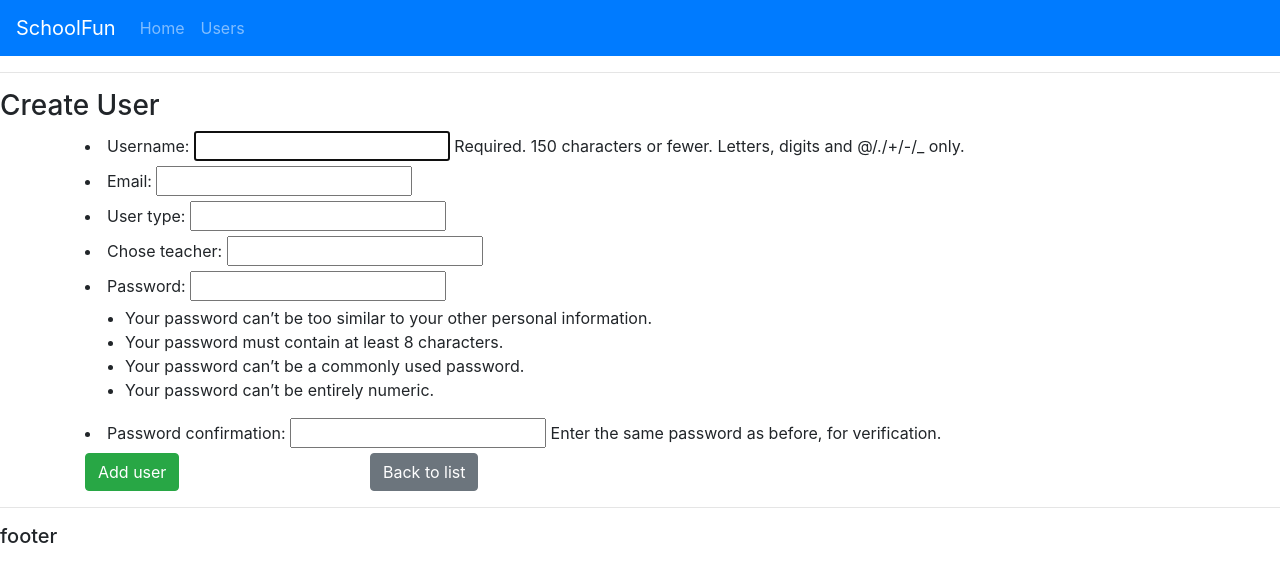
After one commit to amarhbaneen/BS_PM2021_TEAM_7, a Django app: page /create_user/ in a window 1280 px wide. The commit adds this page. Shown: the top 582 px of the page. Run offline with Django 3.2, Linux system fonts and the light colour scheme; some libraries are stand-ins or nearby versions.

Commit message:
הוספת סיפורי משתמש של ספרינט 1 לפרויקט החדש BSPM2021T7-27   -  בתור מנהל אוכל לבצע עריכת שינויים על משתמש
    BSPM2021T7-81  - כפתור שמירת שינוי :Front end
    BSPM2021T7-80  - דף לשינוי פרטים :Front end
    BSPM2021T7-79  -  edit כפתור: Front end
    BSPM2021T7-123 - עדכון בסיס נתונים:Back end

BSPM2021T7-32 - בתור מנהל אוכל לבצע מחיקת משתמש לשלוט במערכת
      BSPM2021T7-82 - כפתור מחיקה :Front end
      BSPM2021T7-124 - שמירת שינוי: Back end

בתור מנהל אוכל להוסיף משתמש למערכת.

ספרינט 2

BSPM2021T7-60 - בתור סטודנט אוכל לצפות בפרופיל שלי
       BSPM2021T7-111 - הצגת פרופיל :Front end
       BSPM2021T7-110 - כפתור פרופיל: Front end

BSPM2021T7-50   - בתור מנהל אוכל לצפות בפרטים של משתמש
    BSPM2021T7-125 - פונקציה החזרת מידע :Back end
    BSPM2021T7-104 - כפתור צפייה :Front end
    BSPM2021T7-106 - דף הצגת מידע :Front end

BSPM2021T7-40 - בתור מנהל אוכל לבצע חיפוש משתמש על מנת לבצע כל מנה פעולות.
   BSPM2021T7-102 - כפתור חיפוש משתמש:Front end
   BSPM2021T7-103 - דף להכניס פרטי משתמש :Front end

```diff
--- /dev/null
+++ b/App/forms.py
@@ -0,0 +1,49 @@
+from django import forms
+from django.contrib.auth import login,authenticate
+from django.contrib.auth.forms import UserCreationForm
+from django.contrib.auth.models import User
+from .models import Teacher
+
+'''queryset =Teacher.objects.all()
+teacher_id=[p.userId for p in queryset]'''
+
+class addUserForm(UserCreationForm):
+    email=forms.EmailField()
+    user_type=forms.CharField(max_length=50,required=True)
+    chose_teacher = forms.CharField(max_length=50,required=False)
+    class Meta:
+        model=User
+        fields=['username','email','user_type','chose_teacher','password1','password2']
+
+    def clean_email(self):
+        email=self.cleaned_data.get('email')
+        if User.objects.filter(email=email).exists():
+            raise forms.ValidationError('This mail is all ready in system')
+        elif not email.endswith('com') and not email.endswith('il'):
+            raise forms.ValidationError('This is not a valid email')
+        return email
+
+    def clean_user_type(self):
+        user_type=self.cleaned_data.get('user_type')
+        if user_type not in ('teacher','student','Student','Teacher'):
+            raise forms.ValidationError('you need to chose one of this [Student,Teacher]')
+        else:
+            return user_type
+
+
+    def clean_chose_teacher(self):
+        user_type=self.clean_user_type()
+        chose_teacher = self.cleaned_data.get('chose_teacher')
+        user = User.objects.get(username=chose_teacher)
+        if user_type in ('teacher','Teacher'):
+            if chose_teacher !='':
+                raise forms.ValidationError('keep this box empty for teacher')
+            else:
+                return chose_teacher
+        elif user_type in ('student','Student'):
+            if chose_teacher == '':
+                raise forms.ValidationError('you need to pick a teacher')
+            elif not  Teacher.objects.filter(user=user).exists():
+                raise forms.ValidationError('Teacher name is  not existing ')
+            else:
+                return chose_teacher
--- a/App/templates/base.html
+++ b/App/templates/base.html
@@ -1,5 +1,6 @@
 <!DOCTYPE html>
 <html lang="en">
+
 <head>
     <meta charset="UTF-8">
     <title>Project</title>
@@ -8,7 +9,7 @@
       integrity="sha384-ggOyR0iXCbMQv3Xipma34MD+dH/1fQ784/j6cY/iJTQUOhcWr7x9JvoRxT2MZw1T" crossorigin="anonymous">
 <body>
 {% include 'navbar.html' %}
-<hr>
+<hr id="con">
 {% block content %}
 {% endblock %}
 <hr>
--- /dev/null
+++ b/App/templates/create_user.html
@@ -0,0 +1,81 @@
+{% extends "base.html" %}
+
+{% block content %}
+    <h3> Create User</h3>
+    <div class="container">
+        <form action="{% url 'create_user' %}" method="post">
+            {% csrf_token %}
+        {{ form.as_ul}}
+           <!--<div class="col-md-8 col-md-offset-2">
+                <div class="panel panel-default">
+                    <div class="panel-heading">Create user</div>
+                    <div class="panel-body">
+                        {% if error_message %}
+                            <p class="bg-danger p-d ml-b">{{ error_message }}</p>
+                        {% endif %}
+
+                        <div class="form-group clearfix">
+                            <label for="{{ form.username.id_for_label }}" class="col-md-2 control-label text-right">Username<span class="text-red">*</span>:</label>
+                            <span>
+                                {{ form.username }}
+                             </span>
+
+                        </div>
+                        <div class="form-group clearfix">
+                            <label for="{{ form.email.id_for_label }}" class="col-md-2 control-label text-right">Email    <span class="text-red">*</span>:</label>
+                            <span>
+                                {{ form.email }}
+                             </span>
+                        </div>
+                        <div class="form-group clearfix">
+                            <label for="{{ form.password1.id_for_label }}" class="col-md-2 control-label text-right">Password1<span class="text-red">*</span>:</label>
+                            <span>
+                                {{ form.password1 }}
+                             </span>
+                        </div>
+                        <div class="form-group clearfix">
+                            <label for="{{ form.password2.id_for_label }}" class="col-md-2 control-label text-right">Confirm password:</label>
+                            <span>
+                                {{ form.password2 }}
+                             </span>
+                        </div>
+                        <div class="form-group clearfix">
+                            <label for="{{ form.user_type.id_for_label }}" class="col-md-2 control-label text-right">user type:</label>
+                            <span>
+                                {{ form.user_type }}
+                             </span>
+                        </div>
+                        <div class="form-group clearfix">
+                            <label for="{{ form.chose_teacher.id_for_label }}" class="col-md-0 control-label text-right">chose teacher:</label>
+                            <span>
+                                {{ form.chose_teacher }}
+                             </span>
+                        </div>
+                    <div class="row">
+                      <form >
+                        <div class="col-sm-3">
+                          <input type="submit" value="Add user" class="btn btn-success">
+                        </div>
+                        <div class="col-sm-3">
+                          <a href="{% url 'user_list' %}" class="btn btn-secondary ">Back to list</a>
+                             <i class="fas fa-stream"></i>
+                        </div>
+                      </form>
+                    </div>
+                    </div>
+                </div>
+            </div>-->
+        <div class="row">
+                      <form >
+                        <div class="col-sm-3">
+                          <input type="submit" value="Add user" class="btn btn-success">
+                        </div>
+                        <div class="col-sm-3">
+                          <a href="{% url 'user_list' %}" class="btn btn-secondary ">Back to list</a>
+                             <i class="fas fa-stream"></i>
+                        </div>
+                      </form>
+                    </div>
+        </form>
+    </div>
+{% endblock %}
--- a/App/urls.py
+++ b/App/urls.py
@@ -4,9 +4,10 @@ from . import views
 
 urlpatterns = [
 
-    path('homepage',views.homepage,name='homepage')
-
-
-
-
+    path('homepage',views.homepage,name='homepage'),
+    path('user_list/',views.user_list,name="user_list"),
+    path('update/<int:id>',views.user_form_edit,name="update_user_info"),
+    path('delete/<int:id>',views.delete_user,name="delete_user"),
+    path('create_user/',views.create_user,name="create_user"),
+    path('show_details/<int:id>',views.showUser,name="show_details")
 ]
--- a/App/views.py
+++ b/App/views.py
@@ -1,5 +1,89 @@
-from django.shortcuts import render
+from django.shortcuts import render, redirect,get_object_or_404
+from .forms import *
+from .models import *
+from django.contrib.auth.models import User
+from App.filters import *
 
 # Create your views here.
 def homepage(request):
     return  render(request,'dashboard.html')
+
+
+
+
+
+def user_list(request):
+    context=User.objects.all()
+    just_user=[]
+    for con in context:
+        if not con.is_superuser:
+            just_user.append(con)
+
+    myFilter = userFilter(request.GET, queryset=User.objects.all())
+    user_list=myFilter.qs
+    context = {'user_list': user_list,'myFilter':myFilter}
+    return render(request,"user_list.html",context)
+
+
+def user_form_edit(request,id):
+        user =User.objects.get(pk=id)
+        form = addUserForm(instance=user)
+        if request.method == 'POST':
+            form = addUserForm(request.POST, instance=form)
+            if form.is_valid():
+                form.save()
+
+        context = {'form': form}
+        return render(request,'user_form_info.html',context)
+       # return render(request, 'profile.html', context)
+
+    # instance=get_object_or_404(User,id=id)
+    # form=addUserForm(instance=instance)
+    # if request.method=='POST':
+    #     form=addUserForm(request.POST,instance=instance)
+    #     if form.is_valid():
+    #         form.save()
+    #         return redirect('user_list')
+    # return render(request,'create_user.html',{'form':form})
+
+
+
+def delete_user(request,id):
+    user = User.objects.get(pk=id)
+    user.delete()
+    return redirect('user_list')
+
+
+
+def create_user(request):
+    form = addUserForm()
+    if request.method=='POST':
+        form=addUserForm(request.POST)
+        if form.is_valid():
+            curr_user =form.save()
+            if form.clean_user_type() in ('Student', 'student'):
+                user=User.objects.get(username=form.clean_chose_teacher())
+                teacher = Teacher.objects.get(user=user)
+                Student.objects.create(user=curr_user,teacher=teacher)
+
+            elif form.clean_user_type() in ('Teacher', 'teacher'):
+                Teacher.objects.create(user=curr_user)
+                #Teacher.objects.create(user_id=curr_user)
+            return redirect('user_list')
+    return render(request,"create_user.html",{"form":form})
+
+
+
+def showUser(request,id):
+    user=User.objects.get(pk=id)
+    context={'user':user}
+    return render(request,'show_details.html',context)
+
+# def search(request):
+#     if request.method=='POST':
+#         searched=request.POST['searched']
+#         user_list=User.objects.all()
+#         user_filter=user_list.filter(username=searched)
+#         return render(request,'user_list.html',{'user_filter':user_filter})
+#     else:
+#         return render(request,'user_list.html',{})
```
Also changed, not shown: App/filters.py (added, +8 -0 lines), App/templates/show_details.html (added, +18 -0 lines), App/templates/user_form_info.html (added, +17 -0 lines), App/templates/user_list.html (added, +58 -0 lines), db.sqlite3.
